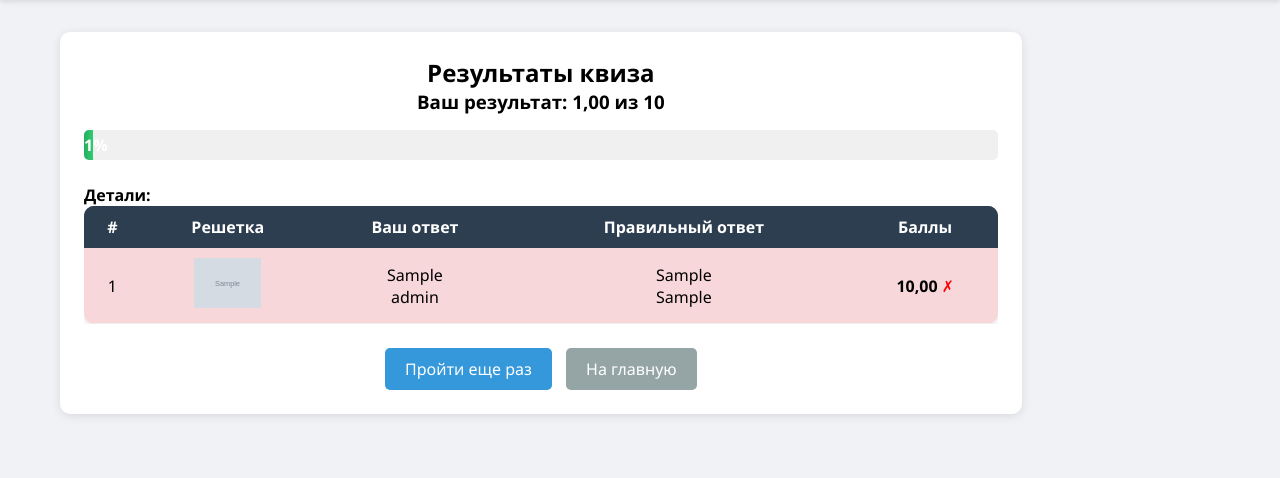
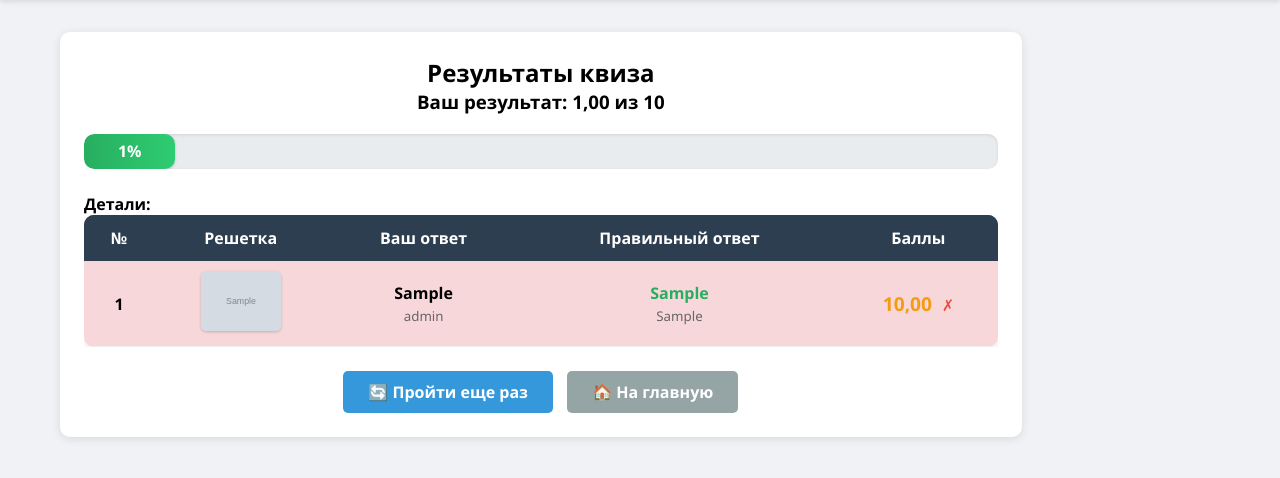
Before and after one commit to kupuzz/Python_project, a Django app: template templates/quiz_result.html in a window 1280 px wide. Shown: the part 65-543 px from the top of the page. Run offline with Django 5.2, Linux system fonts and the light colour scheme; the template is opened without the code that fills it: most values are stand-ins (such as "Sample title", 1, 10 or a date in 2020); grey boxes marked "Sample" are stand-in pictures.

Commit message:
fix progress-bar at the quiz results

```diff
--- a/templates/quiz_result.html
+++ b/templates/quiz_result.html
@@ -14,9 +14,18 @@
                 <div class="text-center mb-4">
                     <h3>Ваш результат: {{ total_points|floatformat:2 }} из {{ max_points }}</h3>
 
-                    <!-- Прогресс-бар с inline-стилями -->
-                    <div style="background-color: #f0f0f0; border-radius: 5px; height: 30px; margin: 1rem 0; overflow: hidden;">
-                        <div style="background: linear-gradient(90deg, #27ae60, #2ecc71); color: white; text-align: center; line-height: 30px; font-weight: bold; height: 100%; width: {{ percentage }}%;">
+                    <!-- Прогресс-бар -->
+                    <div style="background-color: #e9ecef; border-radius: 10px; height: 35px; margin: 20px 0; overflow: hidden; box-shadow: inset 0 1px 3px rgba(0,0,0,0.1);">
+                        <div style="background: linear-gradient(90deg, #27ae60, #2ecc71);
+                                    color: white;
+                                    text-align: center;
+                                    line-height: 35px;
+                                    font-weight: bold;
+                                    height: 100%;
+                                    width: {% widthratio total_points max_points 100 %}%;
+                                    border-radius: 10px;
+                                    transition: width 0.5s ease-in-out;
+                                    box-shadow: 0 1px 3px rgba(0,0,0,0.2);">
                             {{ percentage|floatformat:0 }}%
                         </div>
                     </div>
@@ -24,45 +33,48 @@
 
                 <h4>Детали:</h4>
                 <div class="table-responsive">
-                    <table style="width: 100%; border-collapse: collapse;">
+                    <table style="width: 100%; border-collapse: collapse; background: white; border-radius: 10px; overflow: hidden; box-shadow: 0 2px 10px rgba(0,0,0,0.1);">
                         <thead>
                             <tr style="background-color: #2c3e50; color: white;">
-                                <th style="padding: 10px;">#</th>
-                                <th style="padding: 10px;">Решетка</th>
-                                <th style="padding: 10px;">Ваш ответ</th>
-                                <th style="padding: 10px;">Правильный ответ</th>
-                                <th style="padding: 10px;">Баллы</th>
+                                <th style="padding: 12px; text-align: center;">№</th>
+                                <th style="padding: 12px; text-align: center;">Решетка</th>
+                                <th style="padding: 12px;">Ваш ответ</th>
+                                <th style="padding: 12px;">Правильный ответ</th>
+                                <th style="padding: 12px; text-align: center;">Баллы</th>
                             </tr>
                         </thead>
                         <tbody>
                             {% for result in results %}
                             <tr style="{% if result.crystal_correct and result.type_correct %}background-color: #d4edda;
                                        {% elif result.crystal_correct or result.type_correct %}background-color: #fff3cd;
-                                       {% else %}background-color: #f8d7da;{% endif %}">
-                                <td style="padding: 10px; text-align: center;">{{ forloop.counter }}</td>
+                                       {% else %}background-color: #f8d7da;{% endif %};
+                                       border-bottom: 1px solid #dee2e6;">
+                                <td style="padding: 10px; text-align: center; font-weight: bold;">{{ forloop.counter }}</td>
                                 <td style="padding: 10px; text-align: center;">
                                     <img src="{% static result.lattice.get_image_path %}"
                                          alt="Решетка"
-                                         style="height: 50px;">
+                                         style="height: 60px; border-radius: 5px; box-shadow: 0 1px 3px rgba(0,0,0,0.2);">
                                 </td>
                                 <td style="padding: 10px;">
-                                    {{ result.user_crystal }}<br>
-                                    {{ result.user_type }}
+                                    <strong>{{ result.user_crystal }}</strong><br>
+                                    <small style="color: #666;">{{ result.user_type }}</small>
                                 </td>
                                 <td style="padding: 10px;">
-                                    {{ result.correct_crystal }}<br>
-                                    {{ result.correct_type }}
+                                    <strong style="color: #27ae60;">{{ result.correct_crystal }}</strong><br>
+                                    <small style="color: #666;">{{ result.correct_type }}</small>
                                 </td>
                                 <td style="padding: 10px; text-align: center;">
-                                    <strong>{{ result.points|floatformat:2 }}</strong>
+                                    <strong style="font-size: 1.2em; {% if result.points == 1 %}color: #27ae60;{% elif result.points > 0 %}color: #f39c12;{% else %}color: #e74c3c;{% endif %}">
+                                        {{ result.points|floatformat:2 }}
+                                    </strong>
                                     {% if result.crystal_correct and result.type_correct %}
-                                    <span style="color: green;">✓✓</span>
+                                        <span style="color: #27ae60; font-size: 1.2em; margin-left: 5px;">✓✓</span>
                                     {% elif result.crystal_correct %}
-                                    <span style="color: orange;">✓</span>
+                                        <span style="color: #f39c12; margin-left: 5px;">✓</span>
                                     {% elif result.type_correct %}
-                                    <span style="color: orange;">✓</span>
+                                        <span style="color: #f39c12; margin-left: 5px;">✓</span>
                                     {% else %}
-                                    <span style="color: red;">✗</span>
+                                        <span style="color: #e74c3c; margin-left: 5px;">✗</span>
                                     {% endif %}
                                 </td>
                             </tr>
@@ -72,8 +84,8 @@
                 </div>
 
                 <div class="text-center mt-4">
-                    <a href="{% url 'quiz_setup' %}" style="background-color: #3498db; color: white; padding: 10px 20px; border-radius: 5px; text-decoration: none; display: inline-block; margin-right: 10px;">Пройти еще раз</a>
-                    <a href="{% url 'index' %}" style="background-color: #95a5a6; color: white; padding: 10px 20px; border-radius: 5px; text-decoration: none; display: inline-block;">На главную</a>
+                    <a href="{% url 'quiz_setup' %}" style="background-color: #3498db; color: white; padding: 10px 25px; border-radius: 5px; text-decoration: none; display: inline-block; margin-right: 10px; transition: opacity 0.2s; font-weight: bold;">🔄 Пройти еще раз</a>
+                    <a href="{% url 'index' %}" style="background-color: #95a5a6; color: white; padding: 10px 25px; border-radius: 5px; text-decoration: none; display: inline-block; transition: opacity 0.2s; font-weight: bold;">🏠 На главную</a>
                 </div>
             </div>
         </div>
```
